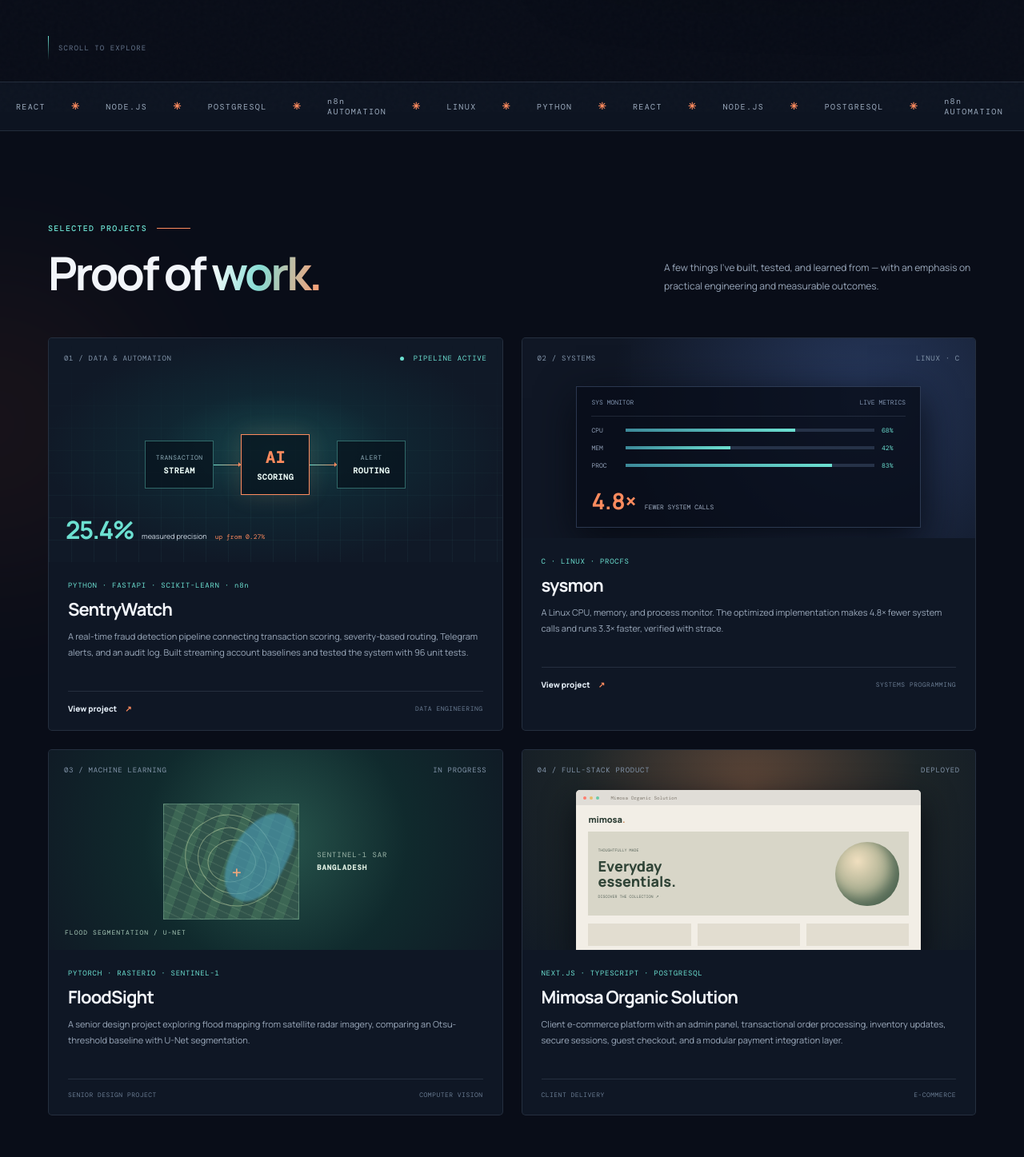
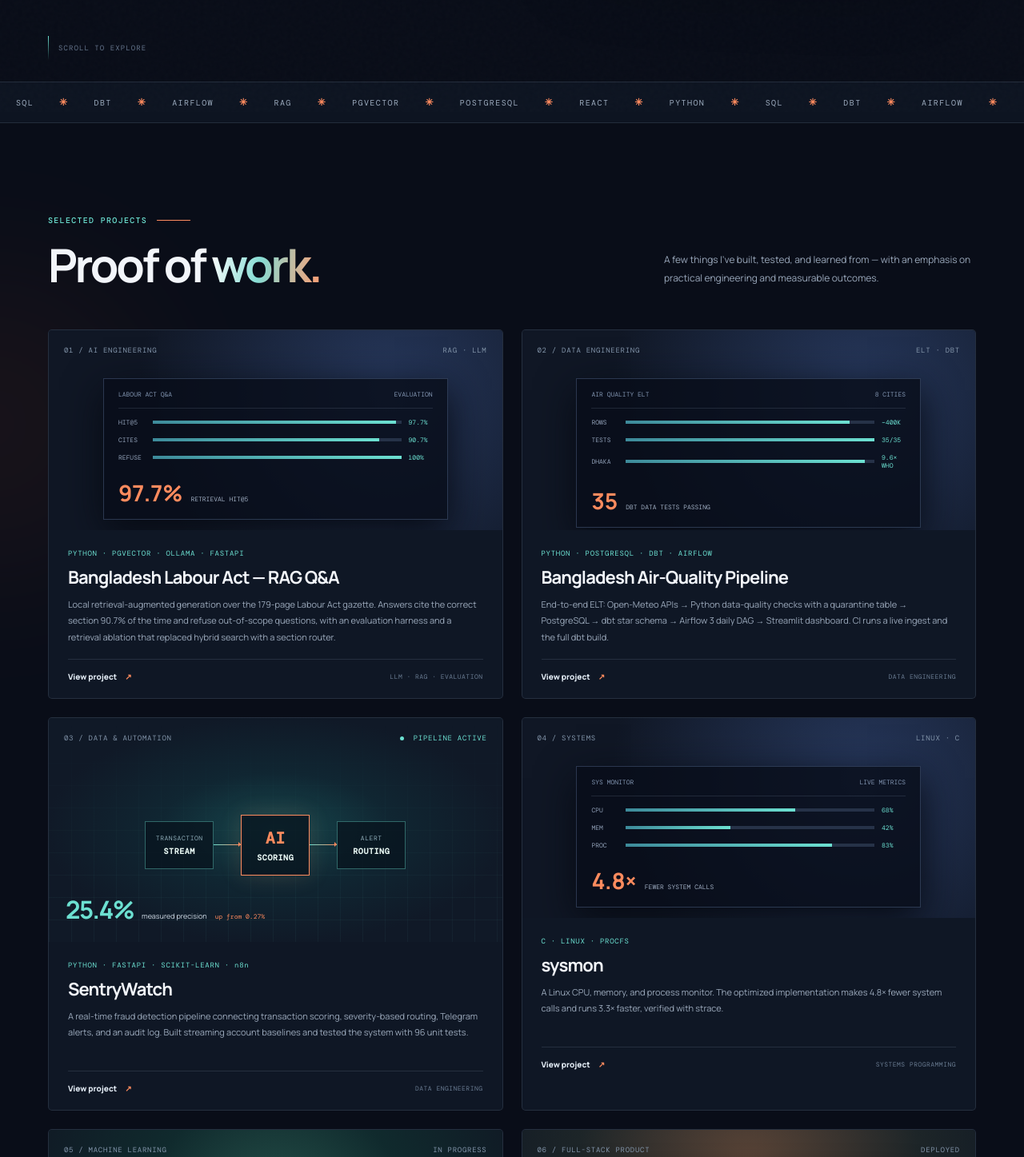
Before and after one commit to abed101-glitch/abed101-glitch.github.io, a plain HTML site: page index.html in a window 1280 px wide. Shown: the part 660-2107 px from the top of the page at 80% size. Drawn offline with nearby package versions, Linux system fonts and the light colour scheme.

Commit message:
Portfolio: add RAG and data-engineering projects, data & AI positioning

```diff
--- a/index.html
+++ b/index.html
@@ -8,7 +8,7 @@
   <meta property="og:title" content="Abed Gazi — Software Engineer" />
   <meta property="og:description" content="Full-stack development · Python · Automation · IT systems" />
   <meta property="og:type" content="website" />
-  <title>Abed Gazi — Software Engineer</title>
+  <title>Abed Gazi — Data &amp; AI Engineer</title>
   <link rel="preconnect" href="https://fonts.googleapis.com">
   <link rel="preconnect" href="https://fonts.gstatic.com" crossorigin>
   <link href="https://fonts.googleapis.com/css2?family=DM+Mono:wght@400;500&family=Manrope:wght@400;500;600;700;800&display=swap" rel="stylesheet">
@@ -33,9 +33,9 @@
   <main>
     <section class="hero section-wrap" id="home">
       <div class="hero-copy reveal">
-        <div class="eyebrow"><span class="pulse"></span> SOFTWARE ENGINEERING · DHAKA, BD</div>
+        <div class="eyebrow"><span class="pulse"></span> DATA &amp; AI ENGINEERING · DHAKA, BD</div>
         <h1>I build digital<br><span class="gradient-text">things that work.</span></h1>
-        <p class="hero-lead">I’m Abed — a software developer focused on full-stack products, intelligent automation, and dependable systems. I turn complex requirements into useful, polished experiences.</p>
+        <p class="hero-lead">I’m Abed — a data &amp; AI engineer. I build data pipelines, retrieval-augmented LLM systems and full-stack products, and I measure whether they actually work.</p>
         <div class="hero-actions">
           <a class="button button-primary" href="#work">Explore my work <span>↘</span></a>
           <a class="button button-quiet" href="mailto:gazi.abed@yahoo.com">Get in touch <span>↗</span></a>
@@ -67,15 +67,29 @@
     </section>
 
     <section class="ticker" aria-label="Technical focus">
-      <div class="ticker-track"><span>PYTHON</span><b>✳</b><span>REACT</span><b>✳</b><span>NODE.JS</span><b>✳</b><span>POSTGRESQL</span><b>✳</b><span>n8n AUTOMATION</span><b>✳</b><span>LINUX</span><b>✳</b><span>PYTHON</span><b>✳</b><span>REACT</span><b>✳</b><span>NODE.JS</span><b>✳</b><span>POSTGRESQL</span><b>✳</b><span>n8n AUTOMATION</span><b>✳</b><span>LINUX</span><b>✳</b></div>
+      <div class="ticker-track"><span>PYTHON</span><b>✳</b><span>SQL</span><b>✳</b><span>DBT</span><b>✳</b><span>AIRFLOW</span><b>✳</b><span>RAG</span><b>✳</b><span>PGVECTOR</span><b>✳</b><span>POSTGRESQL</span><b>✳</b><span>REACT</span><b>✳</b><span>PYTHON</span><b>✳</b><span>SQL</span><b>✳</b><span>DBT</span><b>✳</b><span>AIRFLOW</span><b>✳</b><span>RAG</span><b>✳</b><span>PGVECTOR</span><b>✳</b><span>POSTGRESQL</span><b>✳</b><span>REACT</span><b>✳</b></div>
     </section>
 
     <section class="section-wrap work-section" id="work">
       <div class="section-heading reveal"><div><div class="eyebrow">SELECTED PROJECTS <span class="eyebrow-line"></span></div><h2>Proof of <span class="gradient-text">work.</span></h2></div><p>A few things I’ve built, tested, and learned from — with an emphasis on practical engineering and measurable outcomes.</p></div>
       <div class="project-grid">
+        <article class="project-card reveal">
+          <div class="project-art sys-art">
+            <div class="art-top"><span>01 / AI ENGINEERING</span><span>RAG · LLM</span></div>
+            <div class="sys-window"><div class="sys-window-head"><span>LABOUR ACT Q&amp;A</span><span>EVALUATION</span></div><div class="sys-row"><span>HIT@5</span><div class="bar"><i style="width:98%"></i></div><b>97.7%</b></div><div class="sys-row"><span>CITES</span><div class="bar"><i style="width:91%"></i></div><b>90.7%</b></div><div class="sys-row"><span>REFUSE</span><div class="bar"><i style="width:100%"></i></div><b>100%</b></div><div class="sys-big"><strong>97.7%</strong><span>RETRIEVAL HIT@5</span></div></div>
+          </div>
+          <div class="project-info"><div class="project-kicker">PYTHON · PGVECTOR · OLLAMA · FASTAPI</div><h3>Bangladesh Labour Act — RAG Q&amp;A</h3><p>Local retrieval-augmented generation over the 179-page Labour Act gazette. Answers cite the correct section 90.7% of the time and refuse out-of-scope questions, with an evaluation harness and a retrieval ablation that replaced hybrid search with a section router.</p><div class="project-bottom"><a href="https://github.com/abed101-glitch/bd-labour-law-rag" target="_blank" rel="noreferrer">View project <span>↗</span></a><span class="project-type">LLM · RAG · EVALUATION</span></div></div>
+        </article>
+        <article class="project-card reveal">
+          <div class="project-art sys-art">
+            <div class="art-top"><span>02 / DATA ENGINEERING</span><span>ELT · DBT</span></div>
+            <div class="sys-window"><div class="sys-window-head"><span>AIR QUALITY ELT</span><span>8 CITIES</span></div><div class="sys-row"><span>ROWS</span><div class="bar"><i style="width:90%"></i></div><b>~400K</b></div><div class="sys-row"><span>TESTS</span><div class="bar"><i style="width:100%"></i></div><b>35/35</b></div><div class="sys-row"><span>DHAKA</span><div class="bar"><i style="width:96%"></i></div><b>9.6× WHO</b></div><div class="sys-big"><strong>35</strong><span>DBT DATA TESTS PASSING</span></div></div>
+          </div>
+          <div class="project-info"><div class="project-kicker">PYTHON · POSTGRESQL · DBT · AIRFLOW</div><h3>Bangladesh Air-Quality Pipeline</h3><p>End-to-end ELT: Open-Meteo APIs → Python data-quality checks with a quarantine table → PostgreSQL → dbt star schema → Airflow 3 daily DAG → Streamlit dashboard. CI runs a live ingest and the full dbt build.</p><div class="project-bottom"><a href="https://github.com/abed101-glitch/bd-air-quality-pipeline" target="_blank" rel="noreferrer">View project <span>↗</span></a><span class="project-type">DATA ENGINEERING</span></div></div>
+        </article>
         <article class="project-card project-featured reveal">
           <div class="project-art fraud-art">
-            <div class="art-top"><span>01 / DATA & AUTOMATION</span><span class="art-status"><i></i> PIPELINE ACTIVE</span></div>
+            <div class="art-top"><span>03 / DATA & AUTOMATION</span><span class="art-status"><i></i> PIPELINE ACTIVE</span></div>
             <div class="fraud-visual">
               <div class="node node-source">TRANSACTION<br><b>STREAM</b></div><div class="connector"></div>
               <div class="node node-core"><span>AI</span><b>SCORING</b></div><div class="connector"></div>
@@ -88,14 +102,14 @@
         </article>
         <article class="project-card reveal">
           <div class="project-art sys-art">
-            <div class="art-top"><span>02 / SYSTEMS</span><span>LINUX · C</span></div>
+            <div class="art-top"><span>04 / SYSTEMS</span><span>LINUX · C</span></div>
             <div class="sys-window"><div class="sys-window-head"><span>SYS MONITOR</span><span>LIVE METRICS</span></div><div class="sys-row"><span>CPU</span><div class="bar"><i style="width:68%"></i></div><b>68%</b></div><div class="sys-row"><span>MEM</span><div class="bar"><i style="width:42%"></i></div><b>42%</b></div><div class="sys-row"><span>PROC</span><div class="bar"><i style="width:83%"></i></div><b>83%</b></div><div class="sys-big"><strong>4.8×</strong><span>FEWER SYSTEM CALLS</span></div></div>
           </div>
           <div class="project-info"><div class="project-kicker">C · LINUX · PROCFS</div><h3>sysmon</h3><p>A Linux CPU, memory, and process monitor. The optimized implementation makes 4.8× fewer system calls and runs 3.3× faster, verified with strace.</p><div class="project-bottom"><a href="https://github.com/abed101-glitch/sysmon" target="_blank" rel="noreferrer">View project <span>↗</span></a><span class="project-type">SYSTEMS PROGRAMMING</span></div></div>
         </article>
         <article class="project-card reveal">
           <div class="project-art flood-art">
-            <div class="art-top"><span>03 / MACHINE LEARNING</span><span>IN PROGRESS</span></div>
+            <div class="art-top"><span>05 / MACHINE LEARNING</span><span>IN PROGRESS</span></div>
             <div class="satellite-grid"><div class="satellite-map"><span class="map-contour c1"></span><span class="map-contour c2"></span><span class="map-contour c3"></span><span class="map-water"></span><span class="map-cross">+</span></div><div class="map-label">SENTINEL-1 SAR<br><b>BANGLADESH</b></div></div>
             <div class="flood-caption">FLOOD SEGMENTATION / U-NET</div>
           </div>
@@ -103,7 +117,7 @@
         </article>
         <article class="project-card reveal">
           <div class="project-art commerce-art">
-            <div class="art-top"><span>04 / FULL-STACK PRODUCT</span><span>DEPLOYED</span></div>
+            <div class="art-top"><span>06 / FULL-STACK PRODUCT</span><span>DEPLOYED</span></div>
             <div class="browser-mock"><div class="browser-bar"><i></i><i></i><i></i><span>Mimosa Organic Solution</span></div><div class="browser-content"><div class="browser-brand">mimosa<span>.</span></div><div class="browser-hero"><div><small>THOUGHTFULLY MADE</small><b>Everyday<br>essentials.</b><span>DISCOVER THE COLLECTION ↗</span></div><div class="product-orb"></div></div><div class="browser-products"><i></i><i></i><i></i></div></div></div>
           </div>
           <div class="project-info"><div class="project-kicker">NEXT.JS · TYPESCRIPT · POSTGRESQL</div><h3>Mimosa Organic Solution</h3><p>Client e-commerce platform with an admin panel, transactional order processing, inventory updates, secure sessions, guest checkout, and a modular payment integration layer.</p><div class="project-bottom"><span class="project-note">CLIENT DELIVERY</span><span class="project-type">E-COMMERCE</span></div></div>
@@ -127,7 +141,8 @@
         <div class="skills-panel"><div class="panel-title"><span>TOOLKIT</span><span>WHAT I WORK WITH</span></div>
           <div class="skill-group"><h4>LANGUAGES</h4><div class="skill-list"><span>Python</span><span>JavaScript</span><span>TypeScript</span><span>C</span><span>SQL</span></div></div>
           <div class="skill-group"><h4>BACKEND & FRONTEND</h4><div class="skill-list"><span>FastAPI</span><span>Node.js</span><span>Express</span><span>React</span><span>Next.js</span><span>Tailwind</span></div></div>
-          <div class="skill-group"><h4>DATA & INFRASTRUCTURE</h4><div class="skill-list"><span>PostgreSQL</span><span>MongoDB</span><span>scikit-learn</span><span>PyTorch</span><span>Linux</span><span>Docker</span><span>Git</span></div></div>
+          <div class="skill-group"><h4>DATA ENGINEERING</h4><div class="skill-list"><span>PostgreSQL</span><span>Oracle 19c</span><span>dbt</span><span>Apache Airflow</span><span>pandas</span><span>MongoDB</span><span>Docker</span><span>Git</span></div></div>
+          <div class="skill-group"><h4>AI &amp; ML</h4><div class="skill-list"><span>RAG</span><span>Embeddings</span><span>pgvector</span><span>Ollama</span><span>LLM evaluation</span><span>scikit-learn</span><span>PyTorch</span></div></div>
           <div class="skill-group"><h4>AUTOMATION</h4><div class="skill-list"><span>n8n</span><span>Webhooks</span><span>Telegram API</span><span>Google Sheets API</span></div></div>
         </div>
       </div>
```
